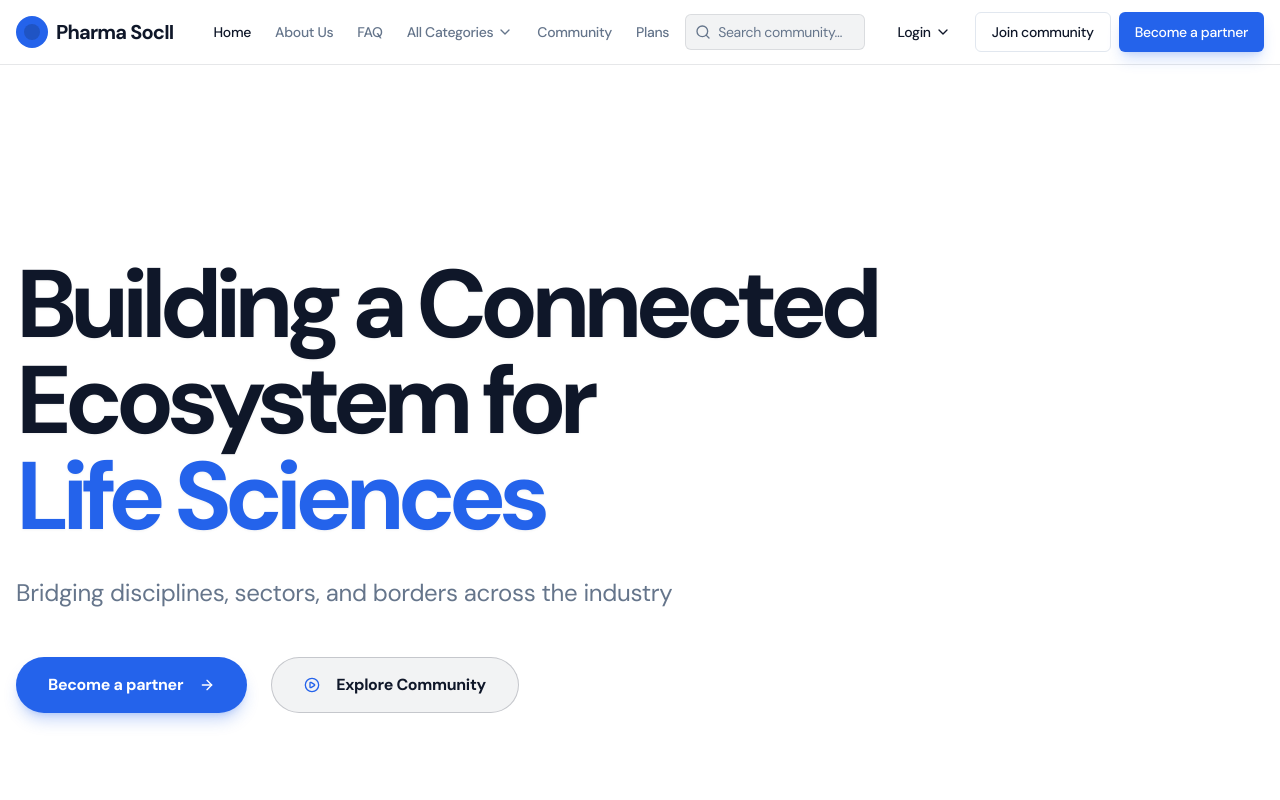
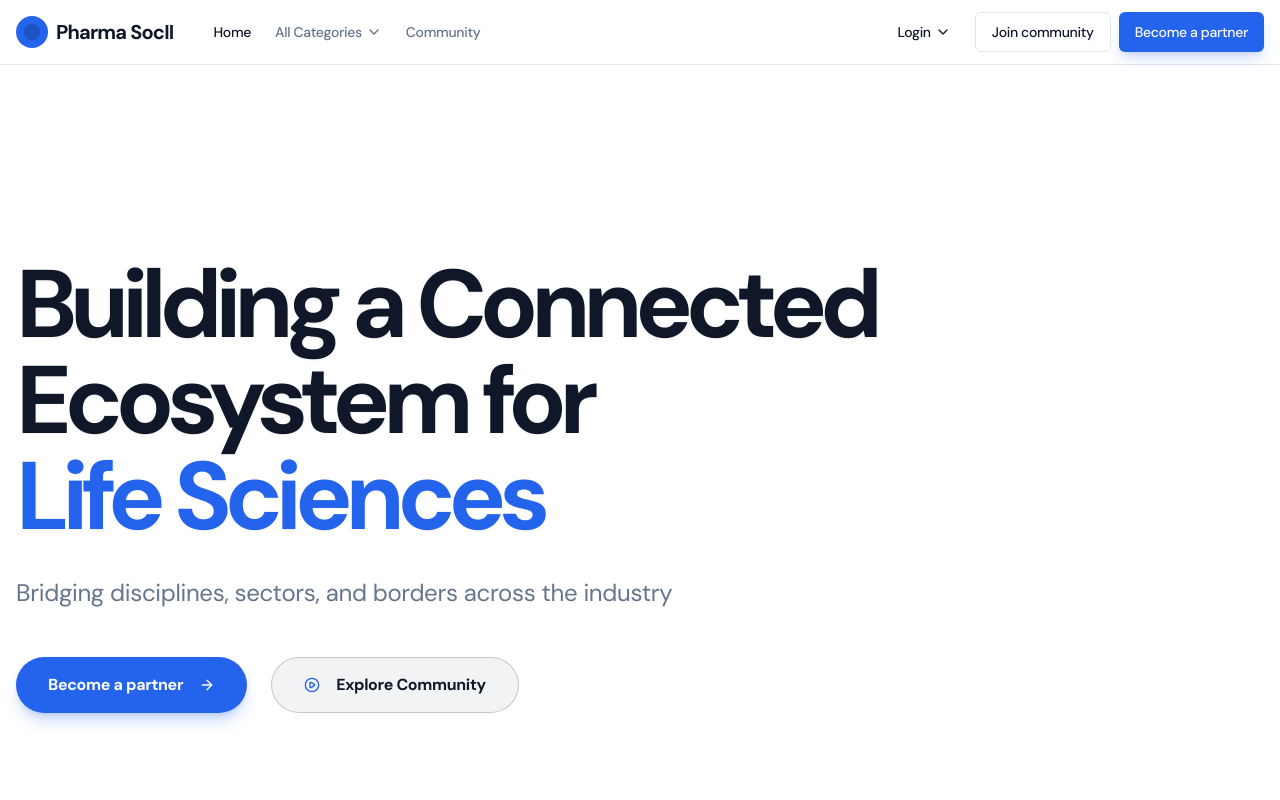
Before and after one commit to simran-kanda1/pharmasocii, a React (Vite) app: page / in a window 1280 px wide. Shown: the top 800 px of the page. Built offline with nearby package versions, Linux system fonts and the light colour scheme; no server answers; the database is empty.

Commit message:
Remove unused navbar links and search bar

```diff
--- a/src/components/layout/Navbar.tsx
+++ b/src/components/layout/Navbar.tsx
@@ -1,9 +1,7 @@
 import { useState, useEffect } from "react";
-import type { FormEvent } from "react";
 import { Link, useNavigate } from "react-router-dom";
-import { ChevronDown, Menu, LogOut, LayoutDashboard, User, Search } from "lucide-react";
+import { ChevronDown, Menu, LogOut, LayoutDashboard, User } from "lucide-react";
 import { Button } from "@/components/ui/button";
-import { Input } from "@/components/ui/input";
 import { auth, db } from "@/firebase";
 import { onAuthStateChanged, signOut } from "firebase/auth";
 import { doc, getDoc } from "firebase/firestore";
@@ -21,7 +19,6 @@ export default function Navbar() {
     const [userName, setUserName] = useState("");
     const [isPartner, setIsPartner] = useState(false);
     const [hasMemberProfile, setHasMemberProfile] = useState(false);
-    const [navSearch, setNavSearch] = useState("");
 
     useEffect(() => {
         const unsubscribe = onAuthStateChanged(auth, async (currentUser) => {
@@ -58,15 +55,6 @@ export default function Navbar() {
         return () => unsubscribe();
     }, []);
 
-    const submitNavSearch = (e: FormEvent) => {
-        e.preventDefault();
-        const q = navSearch.trim();
-        if (!q) {
-            navigate("/community");
-            return;
-        }
-        navigate(`/community?search=${encodeURIComponent(q)}`);
-    };
 
     const handleSignOut = async () => {
         await signOut(auth);
@@ -90,12 +78,6 @@ export default function Navbar() {
                         <Link to="/" className="text-sm font-medium hover:text-primary transition-colors">
                             Home
                         </Link>
-                        <Link to="/about-us" className="text-sm font-medium hover:text-primary transition-colors text-muted-foreground">
-                            About Us
-                        </Link>
-                        <Link to="/faq" className="text-sm font-medium hover:text-primary transition-colors text-muted-foreground">
-                            FAQ
-                        </Link>
                         <DropdownMenu>
                             <DropdownMenuTrigger className="flex items-center gap-1 text-sm font-medium hover:text-primary transition-colors text-muted-foreground outline-none">
                                 All Categories <ChevronDown className="h-4 w-4" />
@@ -118,23 +100,10 @@ export default function Navbar() {
                         <Link to="/community" className="text-sm font-medium hover:text-primary transition-colors text-muted-foreground">
                             Community
                         </Link>
-                        <Link to="/plans" className="text-sm font-medium hover:text-primary transition-colors text-muted-foreground">
-                            Plans
-                        </Link>
                     </div>
                 </div>
 
-                <form onSubmit={submitNavSearch} className="hidden md:flex flex-1 max-w-xs mx-4 items-center gap-2">
-                    <div className="relative flex-1">
-                        <Search className="absolute left-2.5 top-1/2 -translate-y-1/2 w-4 h-4 text-muted-foreground" />
-                        <Input
-                            value={navSearch}
-                            onChange={(e) => setNavSearch(e.target.value)}
-                            placeholder="Search community…"
-                            className="h-9 pl-8 bg-foreground/5 border-foreground/10 text-sm"
-                        />
-                    </div>
-                </form>
+
 
                 <div className="flex items-center gap-4">
 
```
